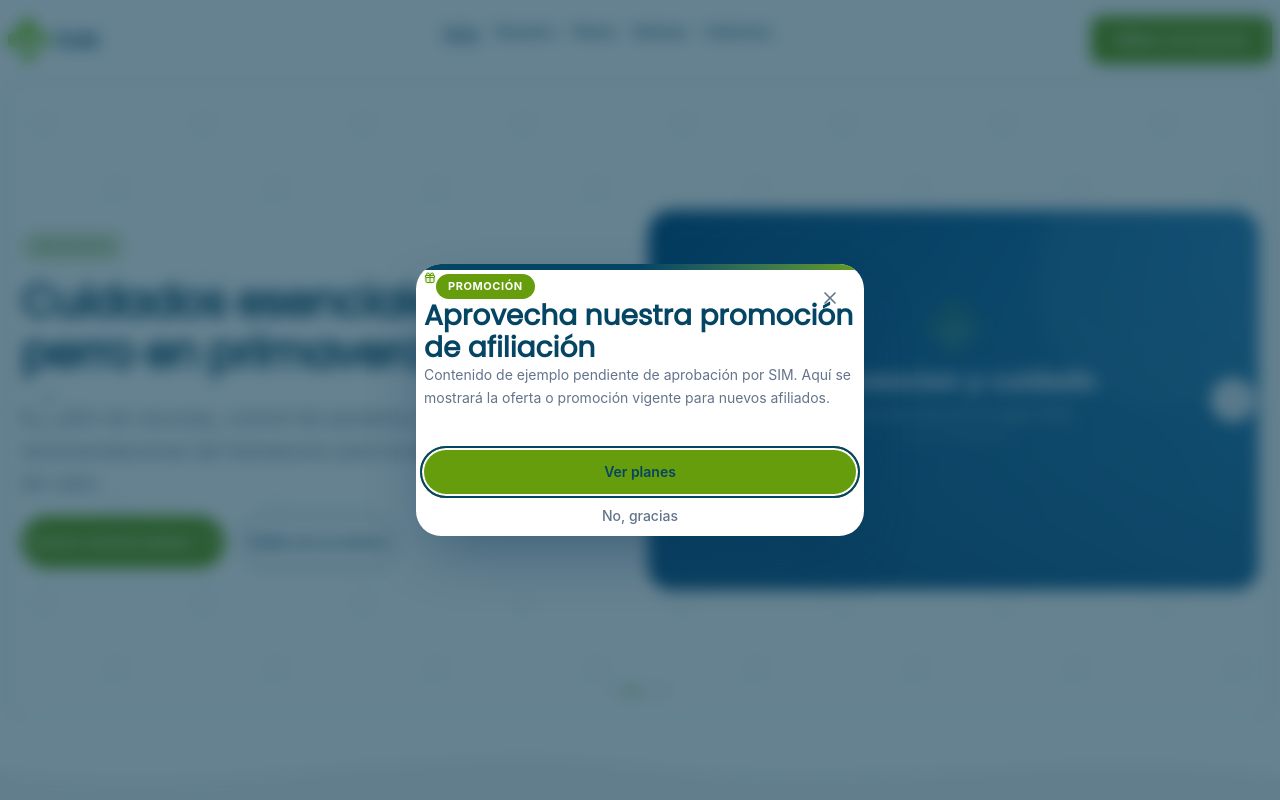
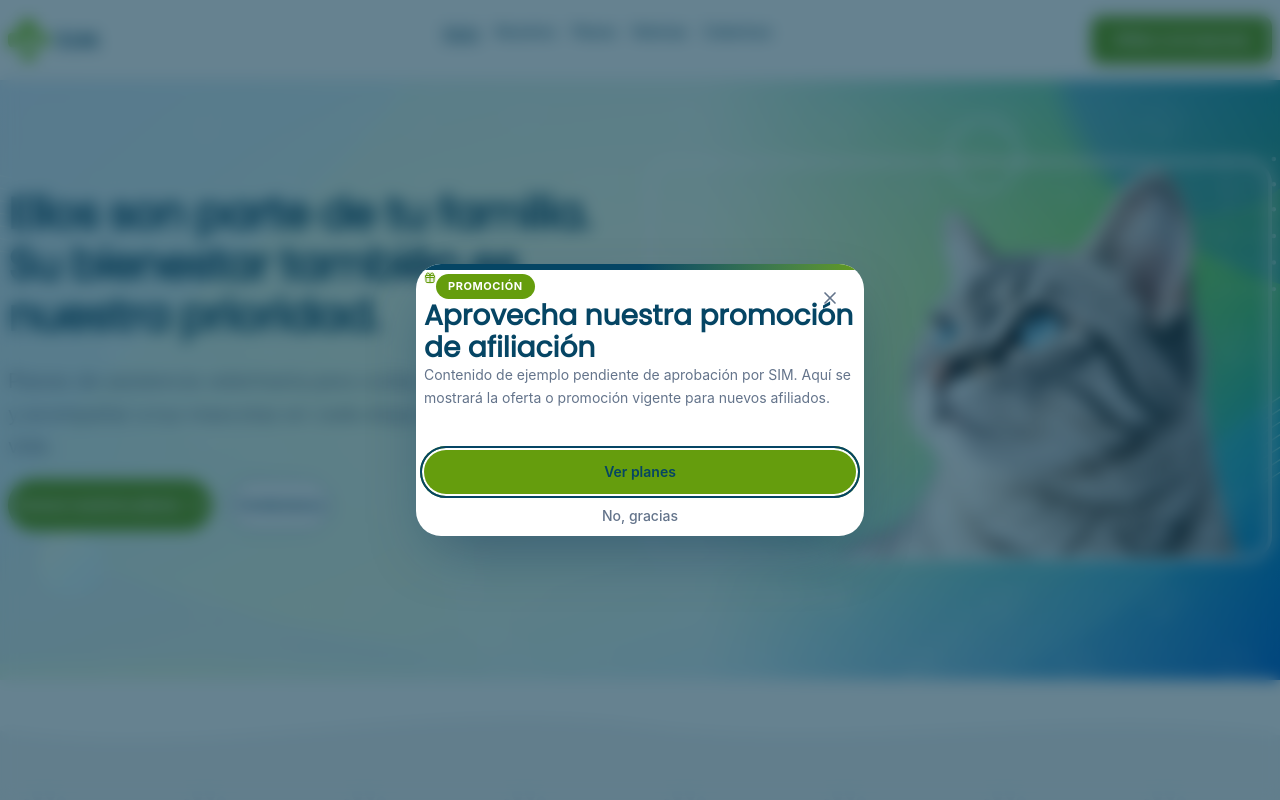
Before and after one commit to JunaAngeln1/Web_SIMV2, a React (Vite) app: page / in a window 1280 px wide. Shown: the top 800 px of the page. Built offline with nearby package versions, Linux system fonts and the light colour scheme.

Commit message:
feat: hero como banner de fondo con imagen, texto legible y dos botones fijos

```diff
--- a/src/components/hero/Hero.tsx
+++ b/src/components/hero/Hero.tsx
@@ -1,105 +1,63 @@
 /**
  * src/components/hero/Hero.tsx
  *
- * Hero principal como carrusel de 4 noticias (Guía de Diseño §4.2).
- * Cada slide muestra una noticia con imagen, título y descripción.
- * Auto-avance cada 5 segundos, pausa al pasar el mouse.
- * Controles: dots de navegación y flechas anterior/siguiente.
- * Datos desde @/data/news (4 noticias).
+ * Hero principal como banner de fondo (Guía de Diseño §4.2).
+ * Imagen de fondo que ocupa toda la sección con texto superpuesto en el lado
+ * izquierdo sobre un fondo claro para garantizar legibilidad.
+ * Dos botones fijos siempre visibles: "Conoce nuestros planes" (primario) y
+ * "Contáctanos" (secundario).
  */
-import { useCallback, useEffect, useRef, useState } from 'react'
 import Button from '@/components/ui/Button'
-import { ArrowRight, ChevronLeft, ChevronRight } from 'lucide-react'
+import { ArrowRight } from 'lucide-react'
 import PawPattern from '@/components/ui/PawPattern'
-import { news } from '@/data/news'
-
-const SLIDE_INTERVAL_MS = 5000
 
 export default function Hero() {
-  const [activeIndex, setActiveIndex] = useState(0)
-  const timerRef = useRef<number | null>(null)
-  const isPausedRef = useRef(false)
-
-  const next = useCallback(() => {
-    setActiveIndex((prev) => (prev + 1) % news.length)
-  }, [])
-
-  const prev = useCallback(() => {
-    setActiveIndex((prev) => (prev - 1 + news.length) % news.length)
-  }, [])
-
-  const goTo = (index: number) => {
-    setActiveIndex(index)
-  }
-
-  // Auto-play
-  useEffect(() => {
-    const start = () => {
-      timerRef.current = window.setInterval(() => {
-        if (!isPausedRef.current) next()
-      }, SLIDE_INTERVAL_MS)
-    }
-    start()
-    return () => {
-      if (timerRef.current !== null) window.clearInterval(timerRef.current)
-    }
-  }, [next])
-
   return (
     <section
       data-section="hero"
       role="region"
-      aria-label="Carrusel de noticias destacadas"
+      aria-label="Hero principal"
       className="relative w-full max-w-[1440px] min-h-[600px] mx-auto overflow-hidden bg-blanco mb-12"
     >
-      {/* Huella decorativa de fondo */}
-      <PawPattern color="#D3E4E9" opacity={0.15} className="inset-0" />
+      {/* Imagen de fondo: ocupa toda la sección */}
+      <img
+        src="/assets/fondo_verde_azul_turquesa.svg"
+        alt=""
+        data-purpose="hero-bg"
+        aria-hidden="true"
+        className="absolute inset-0 w-full h-full object-cover object-center pointer-events-none"
+      />
 
-      {/* Contenedor del carrusel */}
-      <div className="mx-auto max-w-[1360px] px-4 sm:px-6 lg:px-8 relative z-10">
+      {/* Overlay degradado: lado izquierdo claro para legibilidad del texto,
+          lado derecho deja ver la imagen */}
       <div
-          data-purpose="hero-carousel"
-          className="relative w-full h-[560px] lg:h-[640px] rounded-[24px] overflow-hidden shadow-suave border border-borde-suave"
-          onMouseEnter={() => (isPausedRef.current = true)}
-          onMouseLeave={() => (isPausedRef.current = false)}
-        >
-          {/* Slides */}
-          {news.map((slide, index) => (
-            <div
-              key={slide.id}
-              data-purpose={`hero-slide-${index}`}
-              aria-hidden={index !== activeIndex}
-              className={[
-                'absolute inset-0 w-full h-full flex items-center',
-                'transition-opacity duration-700 ease-in-out',
-                index === activeIndex
-                  ? 'opacity-100 z-10 pointer-events-auto'
-                  : 'opacity-0 z-0 pointer-events-none',
-              ]
-                .filter(Boolean)
-                .join(' ')}
-            >
-              <div className="w-full h-full grid lg:grid-cols-2 gap-12 lg:gap-16 items-center px-6 sm:px-8 lg:px-12 py-10 sm:py-14">
+        className="absolute inset-0 z-10 pointer-events-none"
+        style={{
+          background:
+            'linear-gradient(to right, rgba(255, 255, 255, 0.85) 0%, rgba(255, 255, 255, 0.85) 55%, rgba(255, 255, 255, 0) 100%)',
+        }}
+      />
 
-                {/* Columna de texto (izquierda) */}
-                <div data-purpose="hero-text" className="text-blanco">
-                  <span
-                    data-purpose="hero-category"
-                    className="inline-block mb-4 px-3 py-1 rounded-full text-[11px] font-semibold uppercase tracking-wider bg-verde-corporativo/20 text-verde-corporativo border border-verde-corporativo/30"
-                  >
-                    {slide.category}
-                  </span>
+      {/* Huella decorativa */}
+      <PawPattern color="#D3E4E9" opacity={0.1} className="inset-0 z-0" />
+
+      {/* Contenido: texto e imagen lateral */}
+      <div className="mx-auto max-w-[1360px] px-4 sm:px-6 lg:px-8 relative z-20">
+        <div className="grid lg:grid-cols-2 gap-12 lg:gap-16 items-center py-16 sm:py-20">
+          {/* Columna de texto (izquierda, sobre fondo claro) */}
+          <div data-purpose="hero-text" className="relative">
             <h1
               data-purpose="hero-title"
               className="font-titulos font-semibold text-3xl sm:text-4xl lg:text-[44px] tracking-tight leading-[1.05] text-azul-petroleo mb-6"
             >
-                    {slide.title}
+              Ellos son parte de tu familia. Su bienestar también es nuestra prioridad.
             </h1>
             <p
               data-purpose="hero-description"
               className="text-lg sm:text-xl text-gris-azulado leading-relaxed mb-10 max-w-lg"
             >
-                    {slide.description}
+              Planes de asistencia veterinaria para cuidar, proteger y acompañar a tus
+              mascotas en cada etapa de su vida.
             </p>
             <div data-purpose="hero-ctas" className="flex flex-col sm:flex-row gap-3 sm:gap-4">
               <Button
@@ -115,71 +73,32 @@ export default function Hero() {
                 size="lg"
                 data-purpose="cta-secundario"
               >
-                      Habla con un asesor
+                Contáctanos
               </Button>
             </div>
           </div>
 
-                {/* Columna de imagen (derecha) */}
-                <div data-purpose="hero-image" className="relative hidden lg:block">
+          {/* Columna de imagen (derecha, deja ver la imagen de fondo) */}
+          <div
+            data-purpose="hero-image"
+            className="relative hidden lg:block h-[400px] w-full"
+          >
             <img
-                    src={slide.image}
-                    alt={`Imagen referencial: ${slide.title}`}
+              src="/assets/sim-hero-cat.webp"
+              alt="Familia con sus mascotas"
               data-purpose="hero-photo"
-                    className="w-full h-[380px] rounded-[24px] shadow-medio object-cover"
+              className="w-full h-full rounded-[24px] shadow-medio object-cover object-center border-4 border-blanco"
             />
           </div>
 
-                {/* Imagen en móvil (apilada debajo del texto) */}
-                <div data-purpose="hero-image-mobile" className="lg:hidden mt-8">
+          {/* Imagen en móvil: se muestra debajo del texto */}
+          <div data-purpose="hero-image-mobile" className="lg:hidden mt-8 h-[320px]">
             <img
-                    src={slide.image}
-                    alt={`Imagen referencial: ${slide.title}`}
+              src="/assets/sim-hero-cat.webp"
+              alt="Familia con sus mascotas"
               data-purpose="hero-photo-mobile"
-                    className="w-full h-[320px] rounded-[24px] shadow-medio object-cover mx-auto"
+              className="w-full h-full rounded-[24px] shadow-medio object-cover object-center mx-auto border-4 border-blanco"
             />
-                </div>
-              </div>
-            </div>
-          ))}
-
-          {/* Controles de navegación */}
-          <button
-            onClick={prev}
-            aria-label="Diapositiva anterior"
-            data-purpose="hero-prev"
-            className="absolute left-4 top-1/2 -translate-y-1/2 p-3 rounded-full bg-blanco/90 backdrop-blur-sm shadow-suave text-azul-petroleo hover:bg-azul-petroleo hover:text-blanco transition-colors z-20"
-          >
-            <ChevronLeft className="w-5 h-5" />
-          </button>
-          <button
-            onClick={next}
-            aria-label="Siguiente diapositiva"
-            data-purpose="hero-next"
-            className="absolute right-4 top-1/2 -translate-y-1/2 p-3 rounded-full bg-blanco/90 backdrop-blur-sm shadow-suave text-azul-petroleo hover:bg-azul-petroleo hover:text-blanco transition-colors z-20"
-          >
-            <ChevronRight className="w-5 h-5" />
-          </button>
-
-          {/* Dots de navegación */}
-          <div
-            data-purpose="hero-dots"
-            className="absolute bottom-6 left-1/2 -translate-x-1/2 flex gap-2 z-20"
-          >
-            {news.map((_, index) => (
-              <button
-                key={index}
-                onClick={() => goTo(index)}
-                aria-label={`Ir a la diapositiva ${index + 1}`}
-                aria-current={activeIndex === index ? 'true' : undefined}
-                data-purpose={`hero-dot-${index}`}
-                className={`w-2 h-2 rounded-full transition-all duration-300 ${
-                  activeIndex === index
-                    ? 'bg-verde-corporativo w-8'
-                    : 'bg-gris-azulado/30 hover:bg-gris-azulado/60'
-                }`}
-              />
-            ))}
           </div>
         </div>
       </div>
```
Lines whose indentation alone changed are shown as unchanged.
